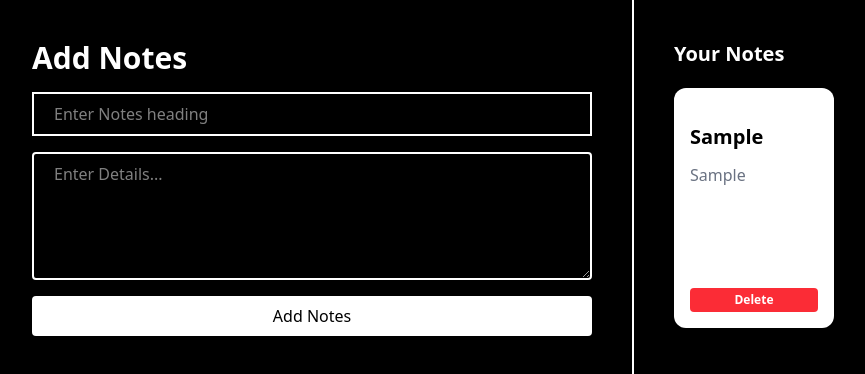
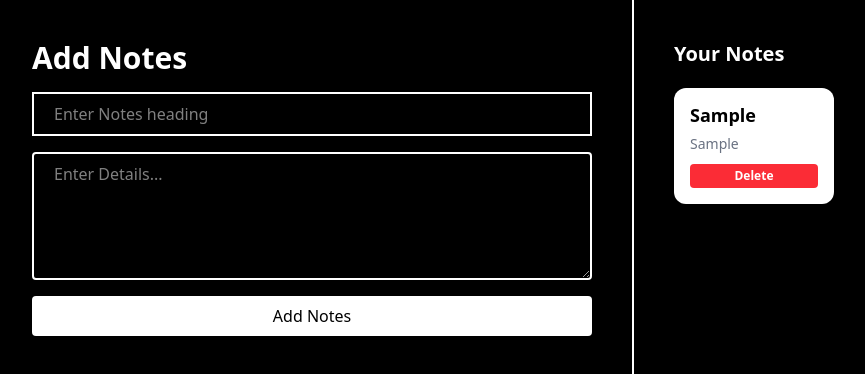
Before and after one commit to Nabin-09/notes-react, a React (Vite) app: page / in a window 1280 px wide. Both pictures are taken after typing "Sample", "Sample" into the empty fields and a click on the button "Add Notes". Shown: the top 374 px of the page, without its empty margins (8-873 px from the left). Built offline with nearby package versions, Linux system fonts and the light colour scheme.

Commit message:
prod : ready to deploy app - we can add local storage as well

```diff
--- a/src/App.jsx
+++ b/src/App.jsx
@@ -9,16 +9,25 @@ const App = () => {
   const submitHandler = (e) => {
     e.preventDefault();
 
-    const copyTask = [...task]
-    copyTask.push({ title, details })
+
+    if (!title.trim() && !details.trim()) {
+      return;
+    }
+
+    setTask([...task, { title, details }]);
+
+    setTitle('');
+    setDetails('');
+  };
+
+
+  const deleteNote = (idx) => {
+    console.log(`Note deleted`);
+    const copyTask = [...task];
+
+    copyTask.splice(idx, 1);
     setTask(copyTask)
 
-    setTitle('')
-    setDetails('')
-  }
-
-  const deleteNote = ()=>{
-    console.log(`Note deleted`);
 
   }
 
@@ -58,15 +67,33 @@ const App = () => {
       <div className=' lg:w-1/2 gap-5  lg:border-l-2 flex-wrap p-10'>
         <h1 className='text-xl font-bold'>Your Notes</h1>
         <div className="flex flex-wrap items-start justify-start gap-5 mt-5 h-[90%] overflow-auto">
-          {task.map(function (elem, idx) {
-            return <div key={idx} className='h-60 w-40 flex justify-between flex-col items-start rounded-xl text-black pt-9 pb-4 px-4 bg-white'>
+          {task.map((elem, idx) => (
+            <div
+              key={idx}
+              className="min-w-[10rem] max-w-[16rem] flex justify-between flex-col rounded-xl text-black p-4 bg-white break-words"
+            >
               <div>
-                <h3 className='leading-tight text-xl font-bold'>{elem.title}</h3>
-                <p className='mt-4 leading-tight font-medium text-gray-500'>{elem.details}</p>
+                {elem.title && (
+                  <h3 className="text-lg font-bold leading-tight">
+                    {elem.title}
+                  </h3>
+                )}
+
+                {elem.details && (
+                  <p className="mt-2 text-sm font-medium text-gray-500 leading-tight">
+                    {elem.details}
+                  </p>
+                )}
               </div>
-              <button onClick={deleteNote} className='w-full py-1 cursor-pointer active:scale-95 text-xs rounded font-bold bg-red-500 text-white'>Delete</button>
+
+              <button
+                onClick={() => deleteNote(idx)}
+                className="mt-3 w-full py-1 text-xs rounded font-bold bg-red-500 text-white active:scale-95"
+              >
+                Delete
+              </button>
             </div>
-          })}
+          ))}
         </div>
 
       </div>
```
